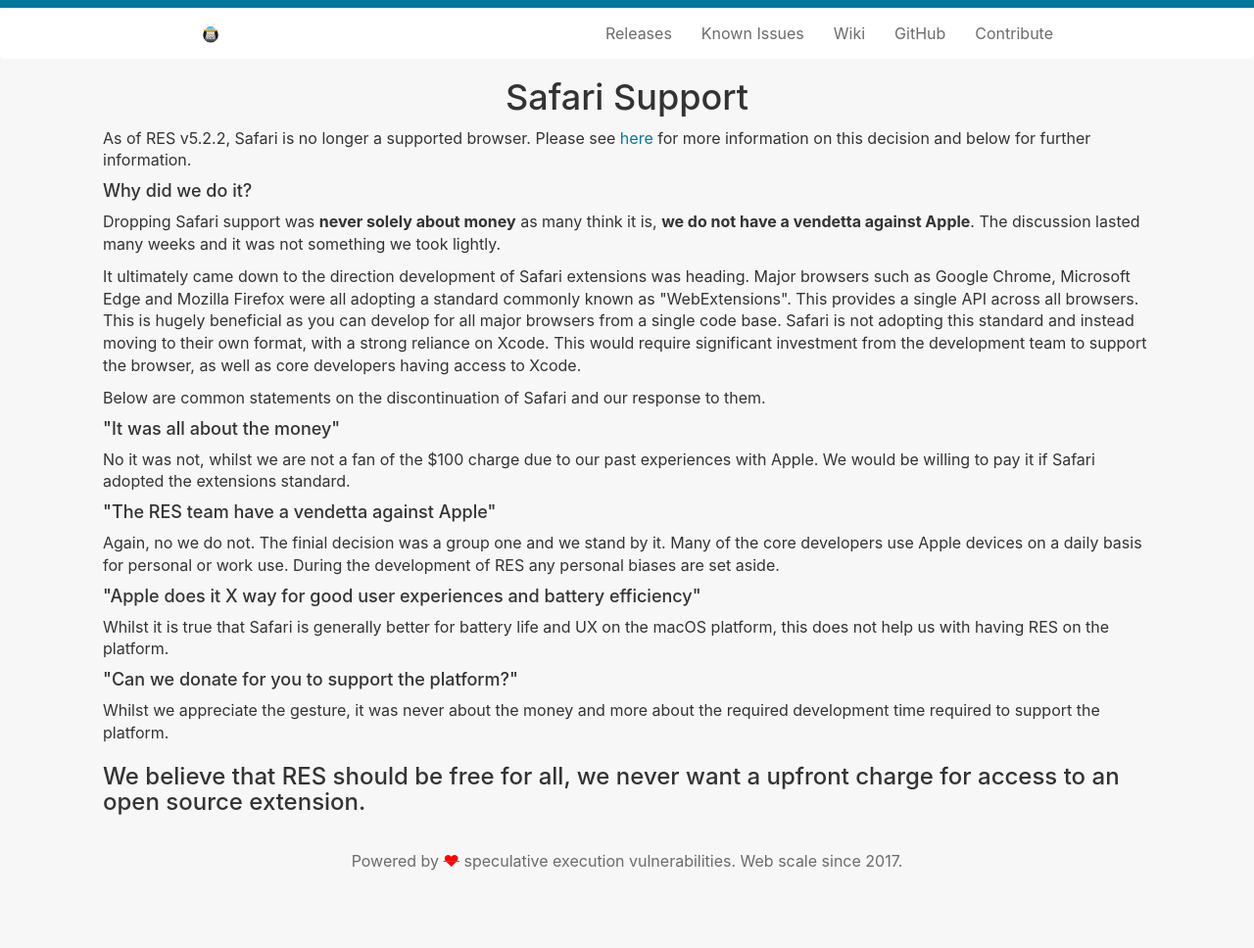
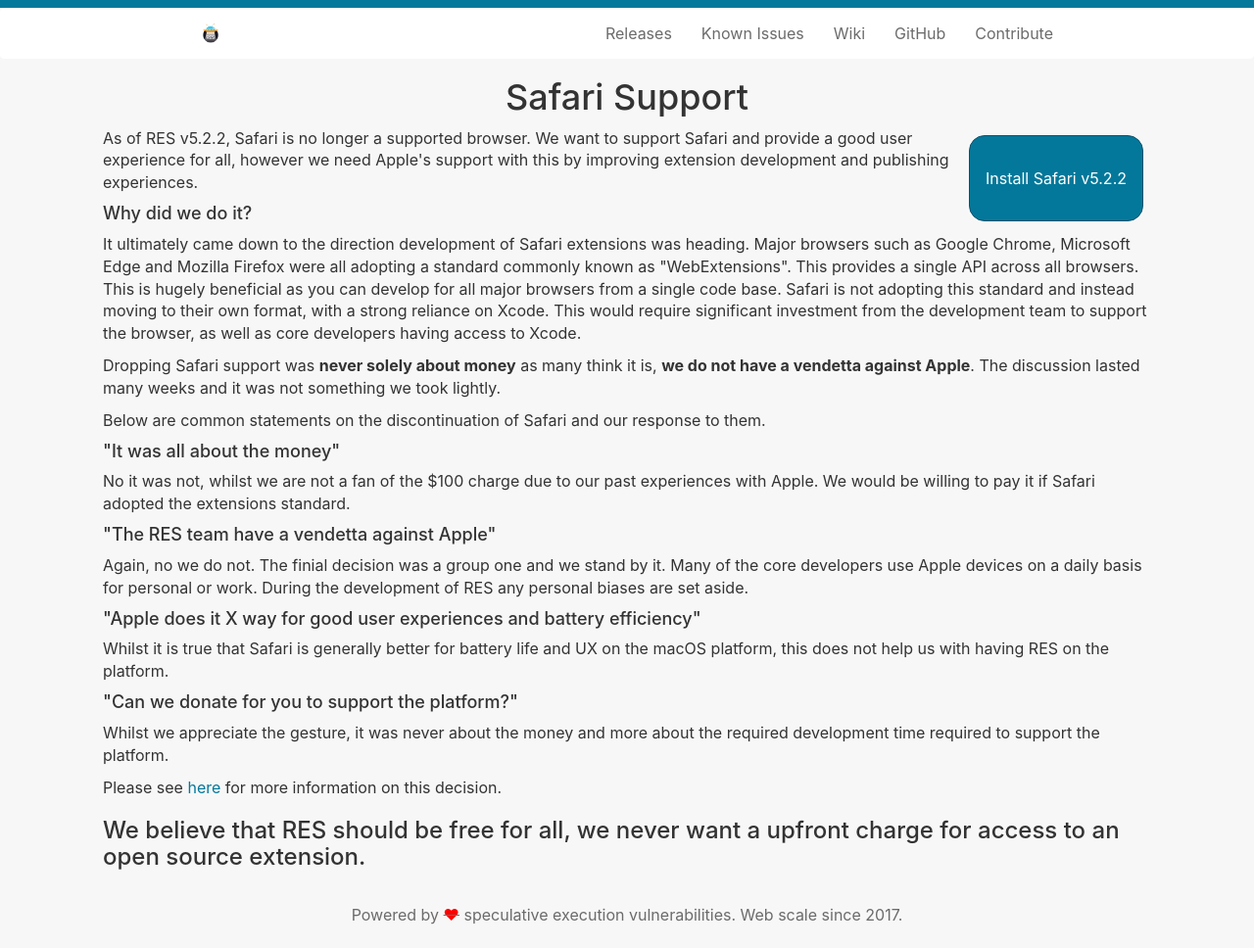
Before and after one commit to Reddit-Enhancement-Suite/Reddit-Enhancement-Suite.github.io, a Jekyll site: the page built from safari.html, in a window 1280 px wide. Shown: the whole page at 98% size. Built offline with Jekyll 4.4.1, drawn with Linux system fonts in a browser that asks for light colours; before the commit the page ends 913 px from its top, so only the background shows below that.

Commit message:
Further cleanups.

```diff
--- a/safarisupport.html
+++ b/safari.html
@@ -5,13 +5,15 @@
 
 <h1>Safari Support</h1>
 
-<p>As of RES v5.2.2, Safari is no longer a supported browser. Please see <a href="https://medium.com/@honestbleeps/what-apple-gives-you-for-100-as-a-safari-extension-developer-and-why-reddit-enhancement-suite-6e2d829c2e52" title="What Apple gives you for $100 as a Safari Extension Developer — and why Reddit Enhancement Suite may cease support for Safari">here</a> for more information on this decision and below for further information.</p>
+<a href="/static/downloads/RES.safariextz" class="button" style="float: right">Install Safari v5.2.2</a>
+
+<p>As of RES v5.2.2, Safari is no longer a supported browser. We want to support Safari and provide a good user experience for all, however we need Apple's support with this by improving extension development and publishing experiences.</p>
 
 <h4>Why did we do it?</h4>
 
+<p>It ultimately came down to the direction development of Safari extensions was heading. Major browsers such as Google Chrome, Microsoft Edge and Mozilla Firefox were all adopting a standard commonly known as "WebExtensions". This provides a single API across all browsers. This is hugely beneficial as you can develop for all major browsers from a single code base. Safari is not adopting this standard and instead moving to their own format, with a strong reliance on Xcode. This would require significant investment from the development team to support the browser, as well as core developers having access to Xcode.</p>
+
 <p>Dropping Safari support was <strong>never solely about money</strong> as many think it is, <strong>we do not have a vendetta against Apple</strong>. The discussion lasted many weeks and it was not something we took lightly.</p>
-
-<p>It ultimately came down to the direction development of Safari extensions was heading. Major browsers such as Google Chrome, Microsoft Edge and Mozilla Firefox were all adopting a standard commonly known as "WebExtensions". This provides a single API across all browsers. This is hugely beneficial as you can develop for all major browsers from a single code base. Safari is not adopting this standard and instead moving to their own format, with a strong reliance on Xcode. This would require significant investment from the development team to support the browser, as well as core developers having access to Xcode.</p>
 
 <p>Below are common statements on the discontinuation of Safari and our response to them.</p>
 
@@ -19,7 +21,7 @@
 <p>No it was not, whilst we are not a fan of the $100 charge due to our past experiences with Apple. We would be willing to pay it if Safari adopted the extensions standard.</p>
 
 <h4>"The RES team have a vendetta against Apple"</h4>
-<p>Again, no we do not. The finial decision was a group one and we stand by it. Many of the core developers use Apple devices on a daily basis for personal or work use. During the development of RES any personal biases are set aside.</p>
+<p>Again, no we do not. The finial decision was a group one and we stand by it. Many of the core developers use Apple devices on a daily basis for personal or work. During the development of RES any personal biases are set aside.</p>
 
 <h4>"Apple does it X way for good user experiences and battery efficiency"</h4>
 <p>Whilst it is true that Safari is generally better for battery life and UX on the macOS platform, this does not help us with having RES on the platform.</p>
@@ -27,4 +29,6 @@
 <h4>"Can we donate for you to support the platform?"</h4>
 <p>Whilst we appreciate the gesture, it was never about the money and more about the required development time required to support the platform.</p>
 
+<p>Please see <a href="https://medium.com/@honestbleeps/what-apple-gives-you-for-100-as-a-safari-extension-developer-and-why-reddit-enhancement-suite-6e2d829c2e52" title="What Apple gives you for $100 as a Safari Extension Developer — and why Reddit Enhancement Suite may cease support for Safari">here</a> for more information on this decision.</p>
+
 <h3>We believe that RES should be free for all, we never want a upfront charge for access to an open source extension.</h3>
```
